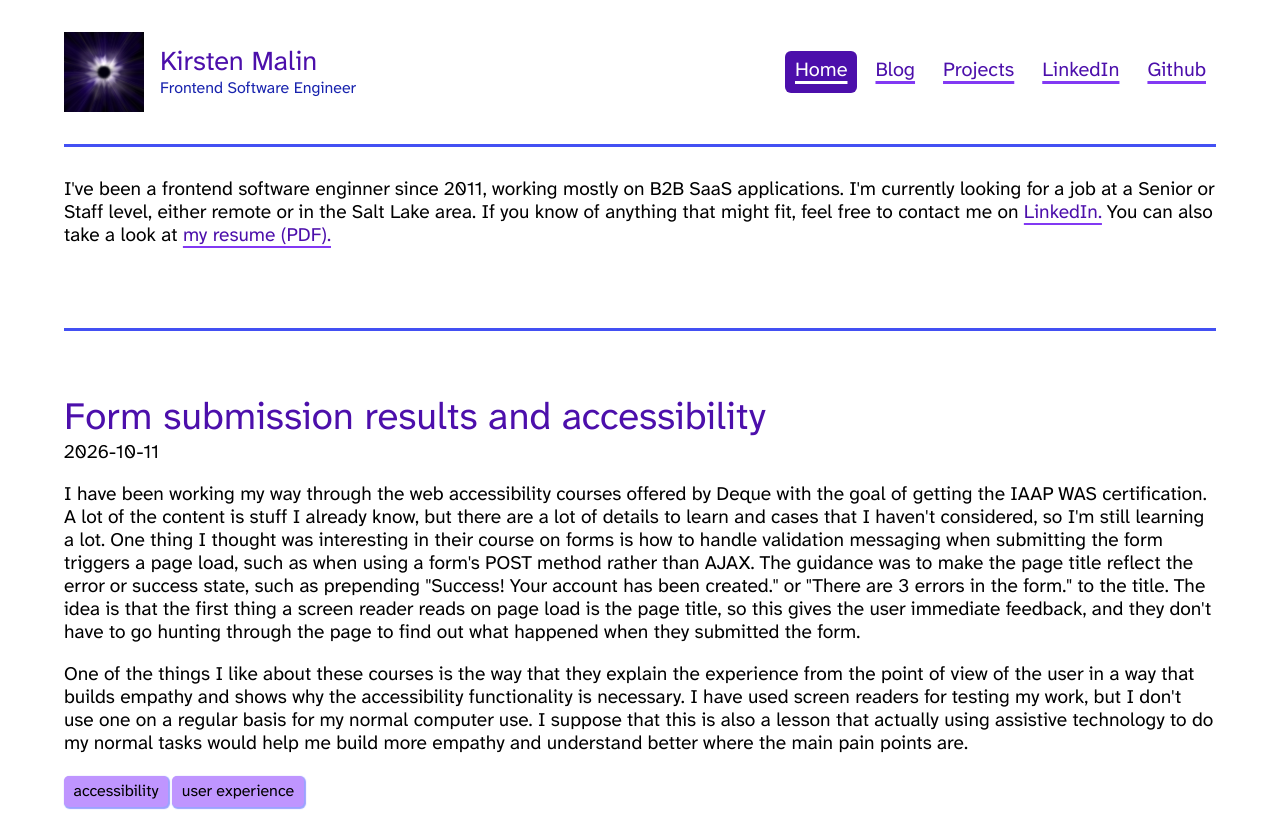
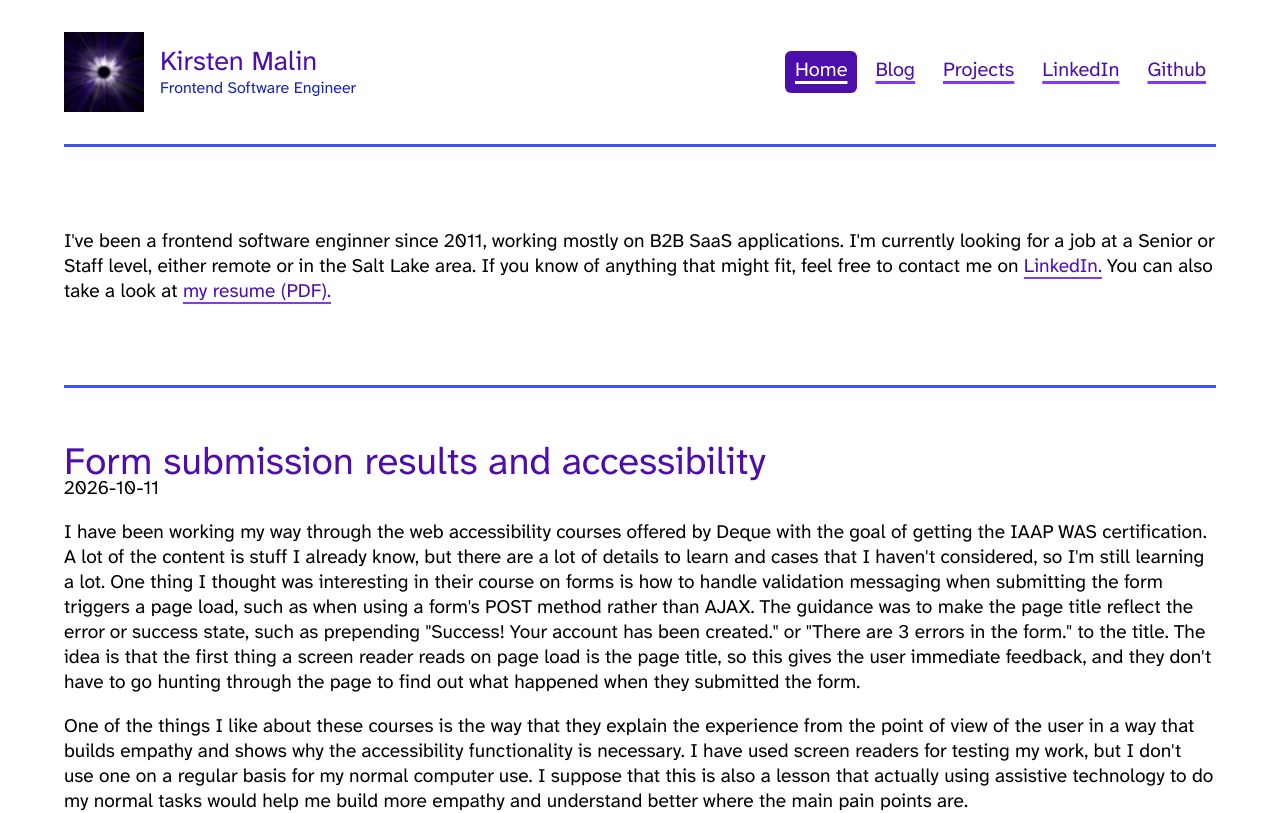
Before and after one commit to kirstenmalin/kirstenmalin.com, a React (Vite) app: page / in a window 1280 px wide. Shown: the top 813 px of the page. Built offline with nearby package versions, Linux system fonts and the light colour scheme.

Commit message:
Tweak line-height and other spacing; make focus ring secondary color

```diff
--- a/src/app.css
+++ b/src/app.css
@@ -11,6 +11,7 @@ body {
   box-sizing: border-box;
   font-family: AtkinsonHyperlegibleNext, Tahoma, Verdana, sans-serif;
   font-size: 1.2rem;
+  line-height: 1.3em;
   margin: 0;
   min-height: 100svh;
   padding: 1rem;
--- a/src/components/header/header.module.css
+++ b/src/components/header/header.module.css
@@ -4,6 +4,7 @@
   flex-direction: column;
   gap: 1rem;
   justify-content: space-between;
+  line-height: initial;
   margin: 0 auto 2rem;
   max-width: var(--max-page-width);
   padding-bottom: 2rem;
--- a/src/components/link/link.module.css
+++ b/src/components/link/link.module.css
@@ -9,7 +9,7 @@
   transition: outline-color ease-in-out 0.2s;
 
   &:focus-visible {
-    outline-color: var(--color-primary-light);
+    outline-color: var(--color-secondary-light);
   }
 
   &[aria-current="page"] {
--- a/src/components/link/link.tsx
+++ b/src/components/link/link.tsx
@@ -14,10 +14,11 @@ export default function Link({
   href,
   hasPadding = false,
 }: LinkProps): ReactElement {
-  let target, ariaLabel;
+  let ariaLabel, rel, target;
   if (href.slice(0, 4) === 'http') {
+    ariaLabel = `${children}. Opens in a new tab.`;
+    rel = 'noreferrer';
     target = '_blank';
-    ariaLabel = `${children}. Opens in a new tab.`;
   }
   return (
     <a
@@ -25,6 +26,7 @@ export default function Link({
       aria-label={ariaLabel}
       className={`${styles.link} ${hasPadding ? styles.padding : ''}`}
       href={href}
+      rel={rel}
       target={target}
     >
       {children}
--- a/src/components/main/main.module.css
+++ b/src/components/main/main.module.css
@@ -4,9 +4,10 @@
   max-width: var(--max-page-width);
   outline: solid 2px transparent;
   outline-offset: 0.5rem;
+  padding-top: 2rem;
   transition: outline-color ease-in-out 0.2s;
 
   &:focus-visible {
-    outline-color: var(--color-primary-light);
+    outline-color: var(--color-secondary-light);
   }
 }
```
